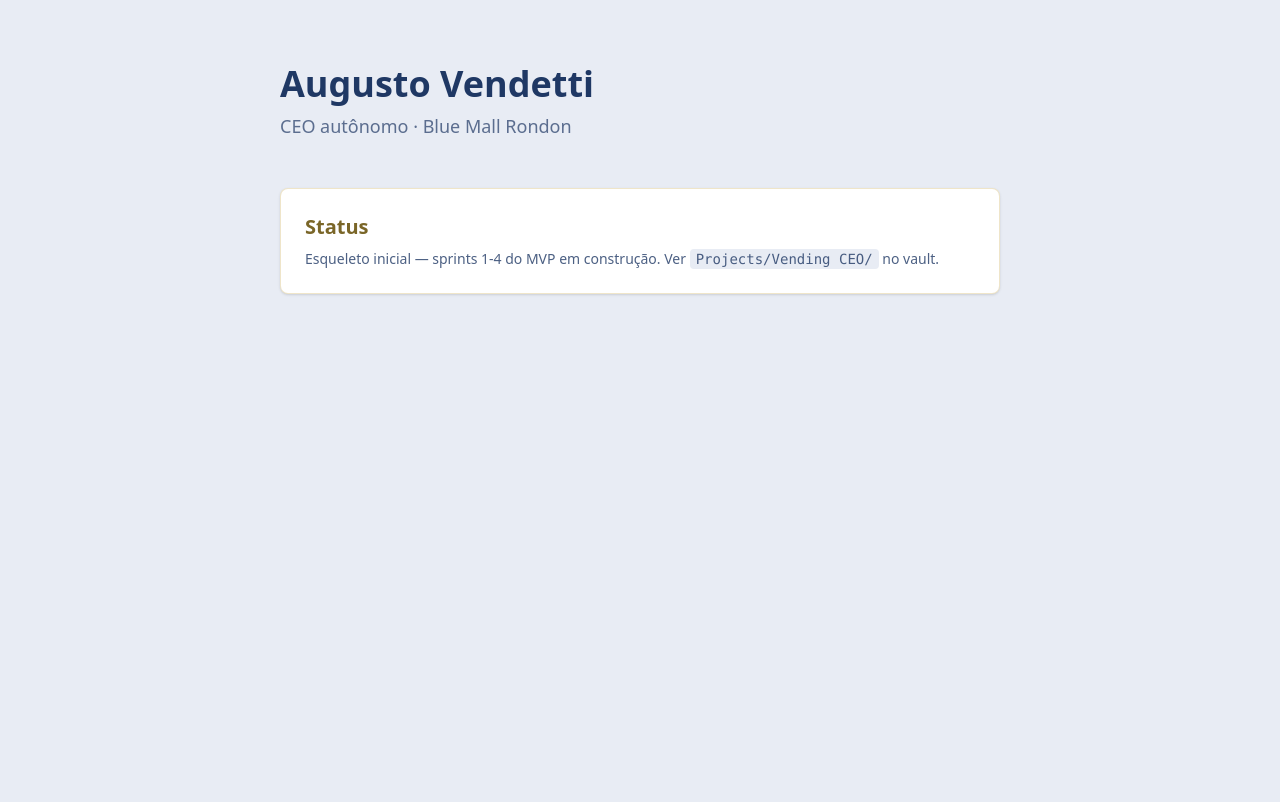
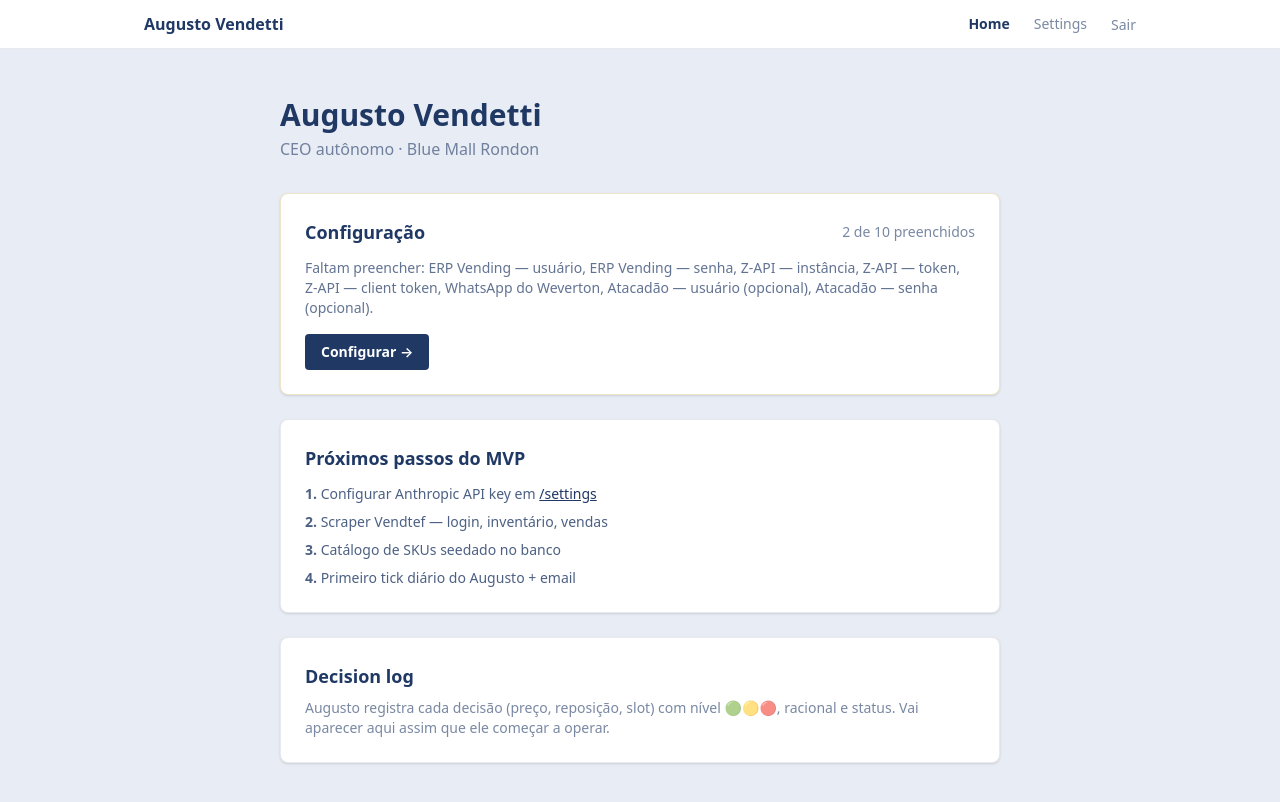
Before and after one commit to everestudi/vendetti, a Next.js app: page / in a window 1280 px wide. Shown: the top 802 px of the page. Built offline with nearby package versions, Linux system fonts and the light colour scheme; no server answers; the database is empty.

Commit message:
feat: header with nav + home dashboard with secrets status

```diff
--- a/src/app/layout.tsx
+++ b/src/app/layout.tsx
@@ -1,4 +1,5 @@
 import type { Metadata } from 'next';
+import { Header } from '@/components/Header';
 import './globals.css';
 
 export const metadata: Metadata = {
@@ -9,7 +10,10 @@
 export default function RootLayout({ children }: { children: React.ReactNode }) {
   return (
     <html lang="pt-BR">
-      <body className="bg-navy-50 text-navy-900 antialiased">{children}</body>
+      <body className="bg-navy-50 text-navy-900 antialiased">
+        <Header />
+        {children}
+      </body>
     </html>
   );
 }
--- a/src/app/page.tsx
+++ b/src/app/page.tsx
@@ -1,14 +1,79 @@
-export default function Home() {
+import Link from 'next/link';
+import { listSecretStatus } from '@/lib/secrets';
+
+export const dynamic = 'force-dynamic';
+
+export default async function Home() {
+  const secrets = await listSecretStatus();
+  const filled = secrets.filter((s) => s.filled).length;
+  const total = secrets.length;
+  const missing = secrets.filter((s) => !s.filled);
+  const anthropicMissing = missing.some((s) => s.key === 'ANTHROPIC_API_KEY');
+
   return (
-    <main className="mx-auto max-w-3xl px-6 py-16">
-      <h1 className="text-4xl font-bold text-navy">Augusto Vendetti</h1>
-      <p className="mt-2 text-lg text-navy/70">CEO autônomo · Blue Mall Rondon</p>
+    <main className="mx-auto max-w-3xl px-6 py-12">
+      <h1 className="text-3xl font-bold text-navy">Augusto Vendetti</h1>
+      <p className="mt-1 text-navy/60">CEO autônomo · Blue Mall Rondon</p>
 
-      <section className="mt-12 rounded-lg border border-gold/30 bg-white p-6 shadow-sm">
-        <h2 className="text-xl font-semibold text-gold-900">Status</h2>
-        <p className="mt-2 text-sm text-navy/80">
-          Esqueleto inicial — sprints 1-4 do MVP em construção. Ver{' '}
-          <code className="rounded bg-navy-50 px-1.5 py-0.5">Projects/Vending CEO/</code> no vault.
+      {/* Card configuração */}
+      <section className="mt-8 rounded-lg border border-gold/30 bg-white p-6 shadow-sm">
+        <div className="flex items-center justify-between">
+          <h2 className="text-lg font-semibold text-navy">Configuração</h2>
+          <span className="text-sm text-navy/60">
+            {filled} de {total} preenchidos
+          </span>
+        </div>
+
+        {missing.length > 0 ? (
+          <>
+            <p className="mt-3 text-sm text-navy/70">
+              {anthropicMissing ? (
+                <>
+                  <strong>Anthropic API key</strong> ainda não está configurada. Sem ela, o Augusto não consegue
+                  raciocinar — comece por aí.
+                </>
+              ) : (
+                <>Faltam preencher: {missing.map((s) => s.label).join(', ')}.</>
+              )}
+            </p>
+            <Link
+              href="/settings"
+              className="mt-4 inline-block rounded bg-navy px-4 py-2 text-sm font-semibold text-white hover:bg-navy-900"
+            >
+              Configurar →
+            </Link>
+          </>
+        ) : (
+          <p className="mt-3 text-sm text-emerald-700">Todos os secrets configurados ✓</p>
+        )}
+      </section>
+
+      {/* Card próximos passos */}
+      <section className="mt-6 rounded-lg border border-navy/10 bg-white p-6 shadow-sm">
+        <h2 className="text-lg font-semibold text-navy">Próximos passos do MVP</h2>
+        <ol className="mt-3 space-y-2 text-sm text-navy/80">
+          <li>
+            <span className="font-semibold">1.</span> Configurar Anthropic API key em{' '}
+            <Link href="/settings" className="text-navy underline">/settings</Link>
+          </li>
+          <li>
+            <span className="font-semibold">2.</span> Scraper Vendtef — login, inventário, vendas
+          </li>
+          <li>
+            <span className="font-semibold">3.</span> Catálogo de SKUs seedado no banco
+          </li>
+          <li>
+            <span className="font-semibold">4.</span> Primeiro tick diário do Augusto + email
+          </li>
+        </ol>
+      </section>
+
+      {/* Card decision log preview */}
+      <section className="mt-6 rounded-lg border border-navy/10 bg-white p-6 shadow-sm">
+        <h2 className="text-lg font-semibold text-navy">Decision log</h2>
+        <p className="mt-2 text-sm text-navy/60">
+          Augusto registra cada decisão (preço, reposição, slot) com nível 🟢🟡🔴, racional e status. Vai aparecer
+          aqui assim que ele começar a operar.
         </p>
       </section>
     </main>
--- /dev/null
+++ b/src/components/Header.tsx
@@ -0,0 +1,41 @@
+'use client';
+
+import Link from 'next/link';
+import { usePathname } from 'next/navigation';
+import { logout } from '@/app/login/actions';
+
+export function Header() {
+  const pathname = usePathname();
+  if (pathname === '/login') return null;
+
+  const NavLink = ({ href, label }: { href: string; label: string }) => {
+    const active = pathname === href;
+    return (
+      <Link
+        href={href}
+        className={`text-sm transition-colors ${active ? 'font-semibold text-navy' : 'text-navy/60 hover:text-navy'}`}
+      >
+        {label}
+      </Link>
+    );
+  };
+
+  return (
+    <header className="border-b border-navy/10 bg-white">
+      <div className="mx-auto flex max-w-5xl items-center justify-between px-4 py-3">
+        <Link href="/" className="font-bold text-navy">
+          Augusto Vendetti
+        </Link>
+        <nav className="flex items-center gap-6">
+          <NavLink href="/" label="Home" />
+          <NavLink href="/settings" label="Settings" />
+          <form action={logout}>
+            <button type="submit" className="text-sm text-navy/60 transition-colors hover:text-navy">
+              Sair
+            </button>
+          </form>
+        </nav>
+      </div>
+    </header>
+  );
+}
```
